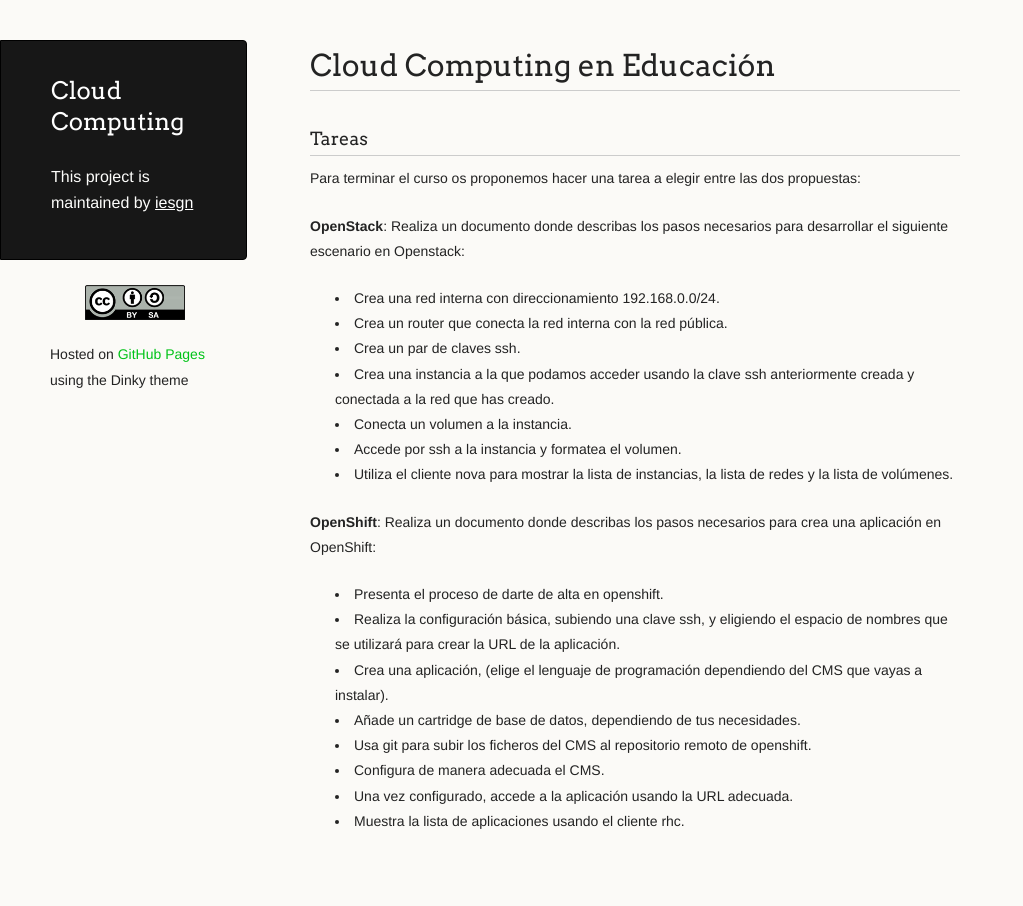
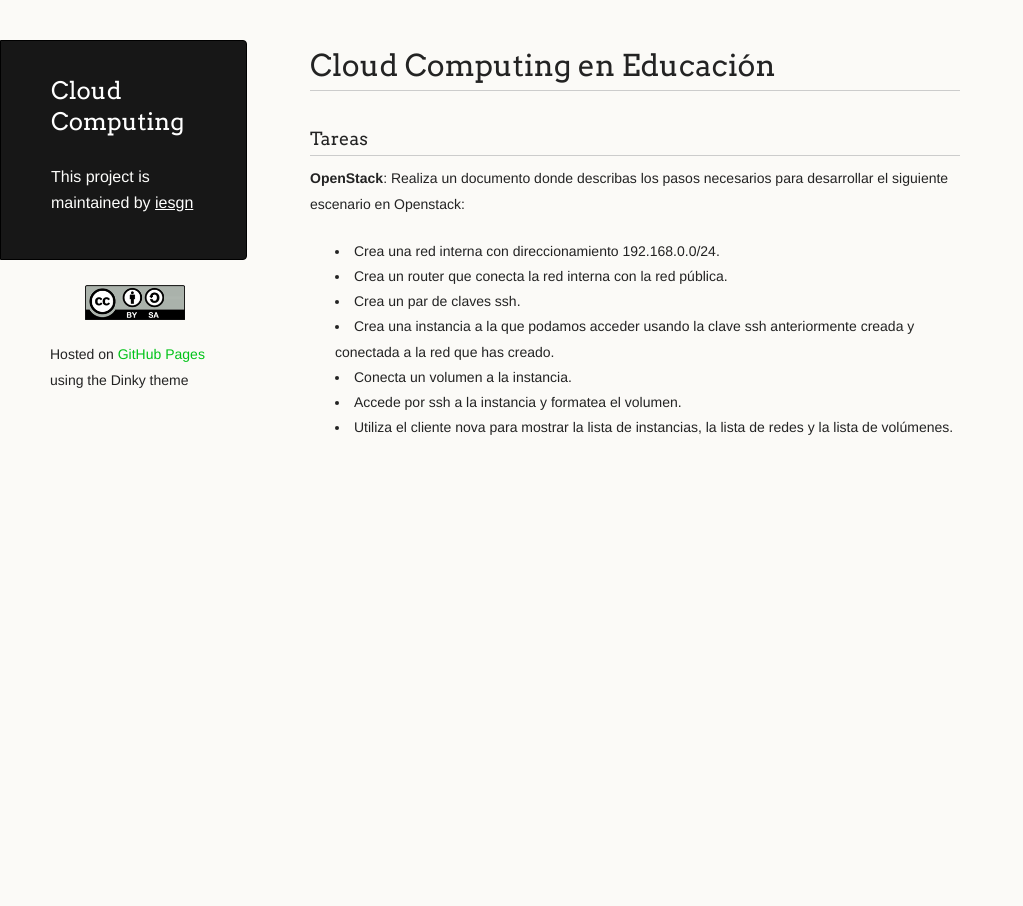
Before and after one commit to iesgn/cloud2, a Jekyll site: the page built from curso/u6/tareas.md, in a window 1280 px wide. Shown: the whole page, without its empty margins (0-1023 px from the left). Built offline with Jekyll 4.4.1, drawn with Linux system fonts in a browser that asks for light colours.

Commit message:
Cambios u6

```diff
--- a/curso/u6/tareas.md
+++ b/curso/u6/tareas.md
@@ -7,7 +7,6 @@ menu:
 
 ### Tareas
 
-Para terminar el curso os proponemos hacer una tarea a elegir entre las dos propuestas:
 
 **OpenStack**: Realiza un documento donde describas los pasos necesarios para desarrollar el siguiente escenario en Openstack:
 
@@ -18,14 +17,3 @@ Para terminar el curso os proponemos hacer una tarea a elegir entre las dos prop
 * Conecta un volumen a la instancia.
 * Accede por ssh a la instancia y formatea el volumen.
 * Utiliza el cliente nova para mostrar la lista de instancias, la lista de redes y la lista de volúmenes.
-
-**OpenShift**: Realiza un documento donde describas los pasos necesarios para crea una aplicación en OpenShift:
-
-* Presenta el proceso de darte de alta en openshift.
-* Realiza la configuración básica, subiendo una clave ssh, y eligiendo el espacio de nombres que se utilizará para crear la URL de la aplicación.
-* Crea una aplicación, (elige el lenguaje de programación dependiendo del CMS que vayas a instalar).
-* Añade un cartridge de base de datos, dependiendo de tus necesidades.
-* Usa git para subir los ficheros del CMS al repositorio remoto de openshift.
-* Configura de manera adecuada el CMS.
-* Una vez configurado, accede a la aplicación usando la URL adecuada.
-* Muestra la lista de aplicaciones usando el cliente rhc.
```
